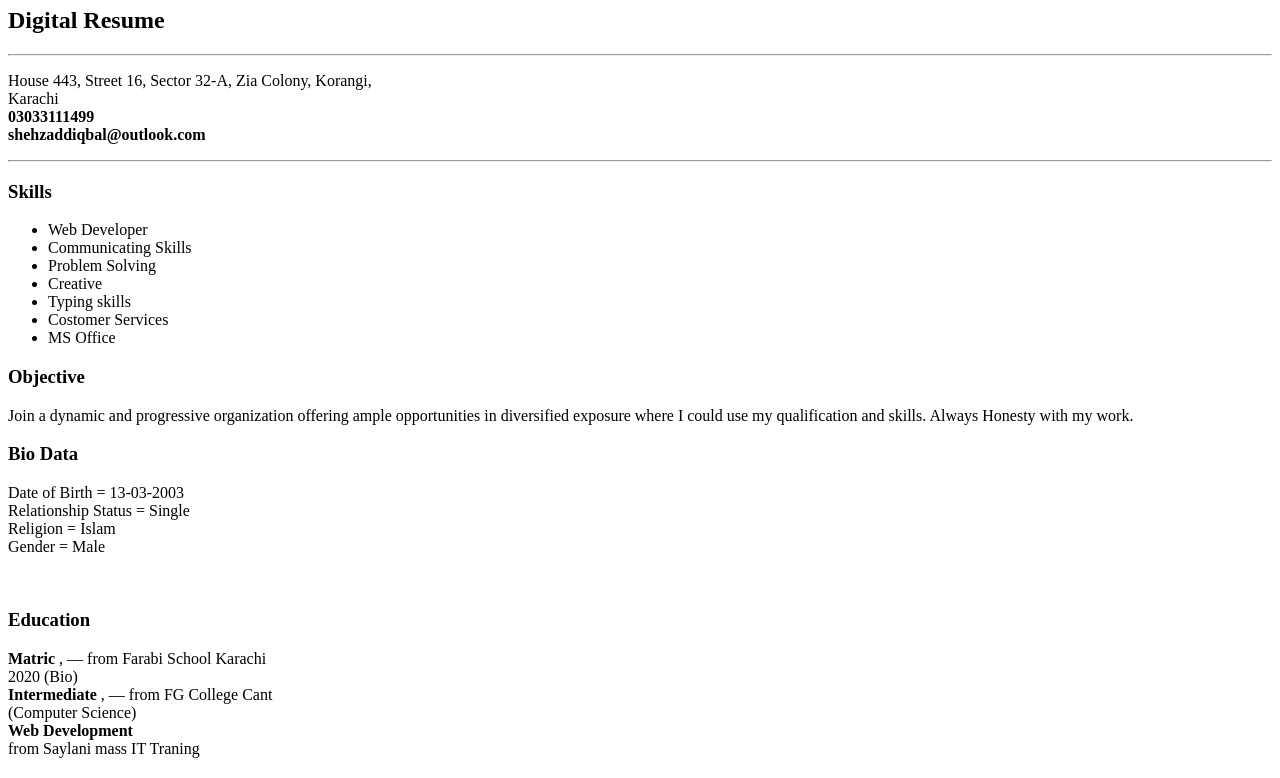
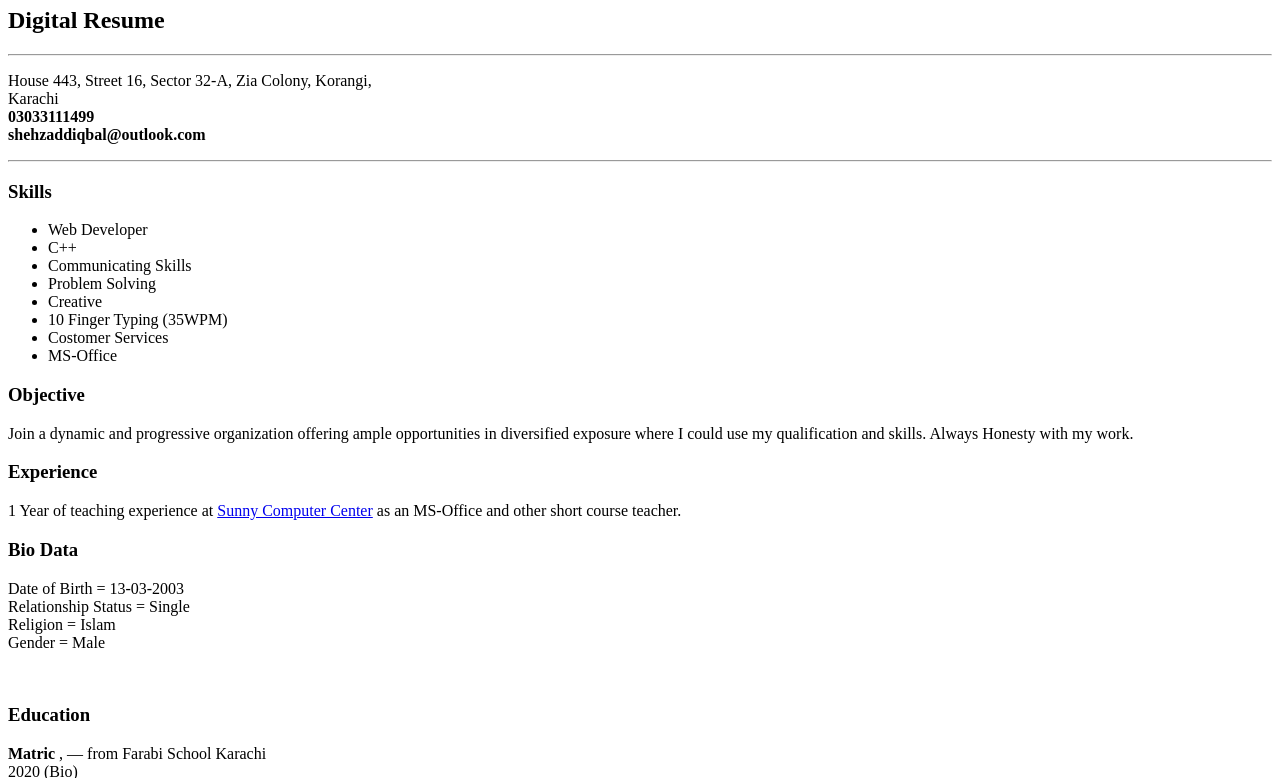
Before and after one commit to shehza-d/civi, a plain HTML site: page index.html in a window 1280 px wide. Shown: the part 285-1063 px from the top of the page. Drawn offline with Linux system fonts and the light colour scheme.

Commit message:
c++ and sunny comp'

```diff
--- a/index.html
+++ b/index.html
@@ -5,12 +5,12 @@
     <meta charset="UTF-8">
     <meta http-equiv="X-UA-Compatible" content="IE=edge">
     <meta name="viewport" content="width=device-width, initial-scale=1.0">
-    <title>Shehzad</title>
+    <title>Shehzad Civi</title>
 </head>
 
 <body>
-    <img src="./shehza.d_1___B6BqlPNH9sT___ (2).jpg" width="200" height="200">
-   <i> <h1 style="background-color:rgb(96, 216, 92);">SHEHZAD IQBAL</h1> </i>
+  <center>  <img src="./shehza.d_1___B6BqlPNH9sT___ (2).jpg" width="200" height="200"></center>
+   <i> <h1 style="background-color:rgb(85, 206, 81);">SHEHZAD IQBAL</h1> </i>
 
     <h2>Digital Resume</h2>
 <HR>
@@ -24,17 +24,20 @@ shehzaddiqbal@outlook.com <br>  </b>
 <h3>Skills</h3>
     <ul>
         <li>Web Developer</li>
+        <li>C++</li>
         <li>Communicating Skills</li>
         <li>Problem Solving</li>
         <li>Creative</li>
-        <li>Typing skills</li>
+        <li>10 Finger Typing (35WPM)</li>
         <li>Costomer Services</li>
-        <li>MS Office</li>
+        <li>MS-Office</li>
     </ul>
 <h3>Objective</h3>
 <p>Join a dynamic and progressive organization offering ample opportunities in diversified exposure where I could use my qualification and skills.
     Always  Honesty with my work.
 </p>
+<h3>Experience</h3>
+<p>1 Year of teaching experience at <a href="https://www.facebook.com/sunnycoachingncomputer/">Sunny Computer Center</a> as an MS-Office and other short course teacher.</p>
 <h3>Bio Data</h3>
 <p>Date of Birth = 13-03-2003       <br>
     Relationship Status = Single    <br>
```
